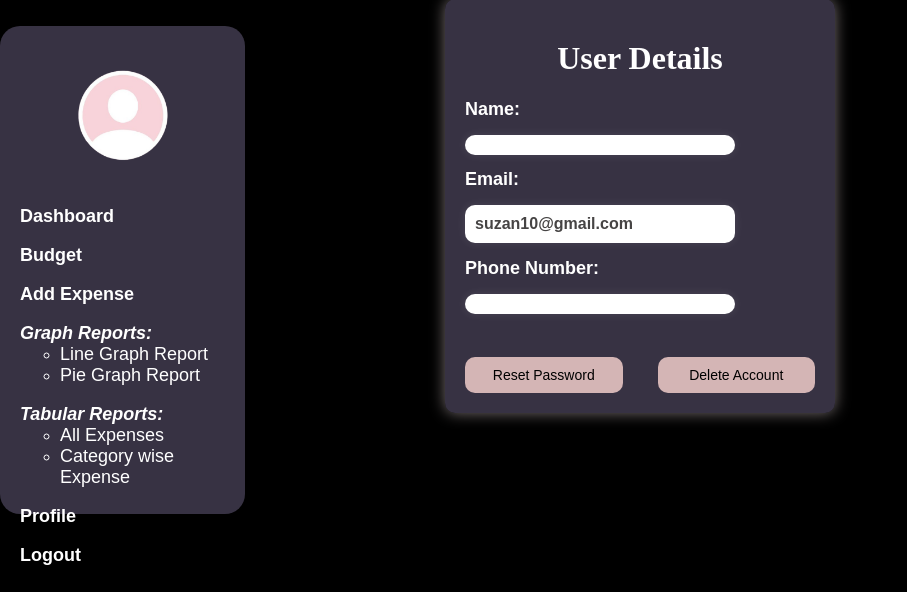
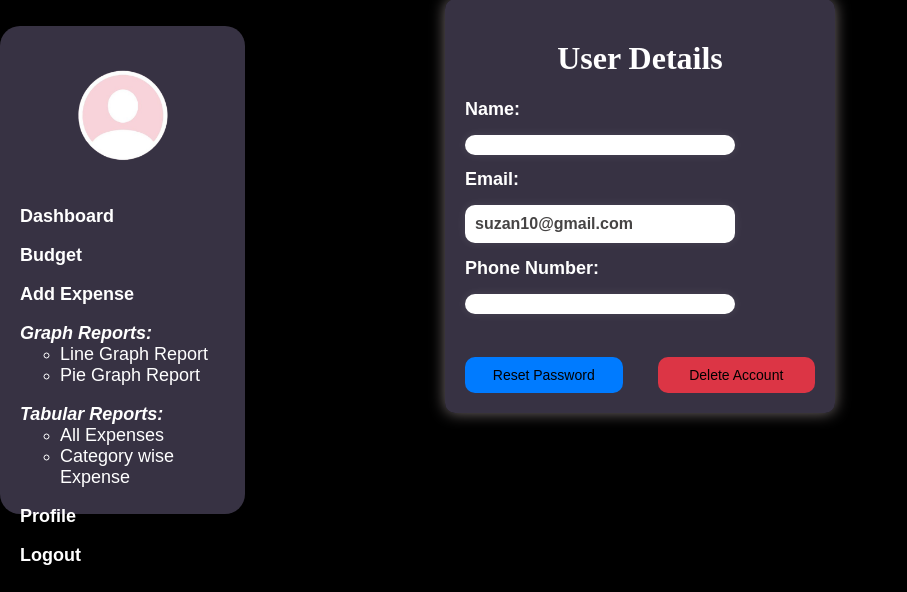
Before and after one commit to adityashahgithub/FiscalPoint, a PHP site: page /Frontend/profile.php in a window 1280 px wide. Shown: the part 194-786 px from the top of the page, without its empty margins (0-907 px from the left). Run offline with PHP 8.4, Linux system fonts and the light colour scheme; a user stored in the database is signed in; data comes from the database, SQL or seed files in the repository.

Commit message:
profile page button changes

```diff
--- a/Frontend/css/profile.css
+++ b/Frontend/css/profile.css
@@ -165,13 +165,21 @@
 }
 
 .reset-btn {
-    background-color: #d4b5b5;
+    background-color: #007bff;
     color: black;
 }
 
+.reset-btn:hover {
+    background-color: #0056b3;
+}
+
 .delete-btn {
-    background-color: #d4b5b5;
+    background-color: #dc3545;
     color: black;
+}
+
+.delete-btn:hover {
+    background-color: #a71d2a;
 }
 
 .modal {
```
